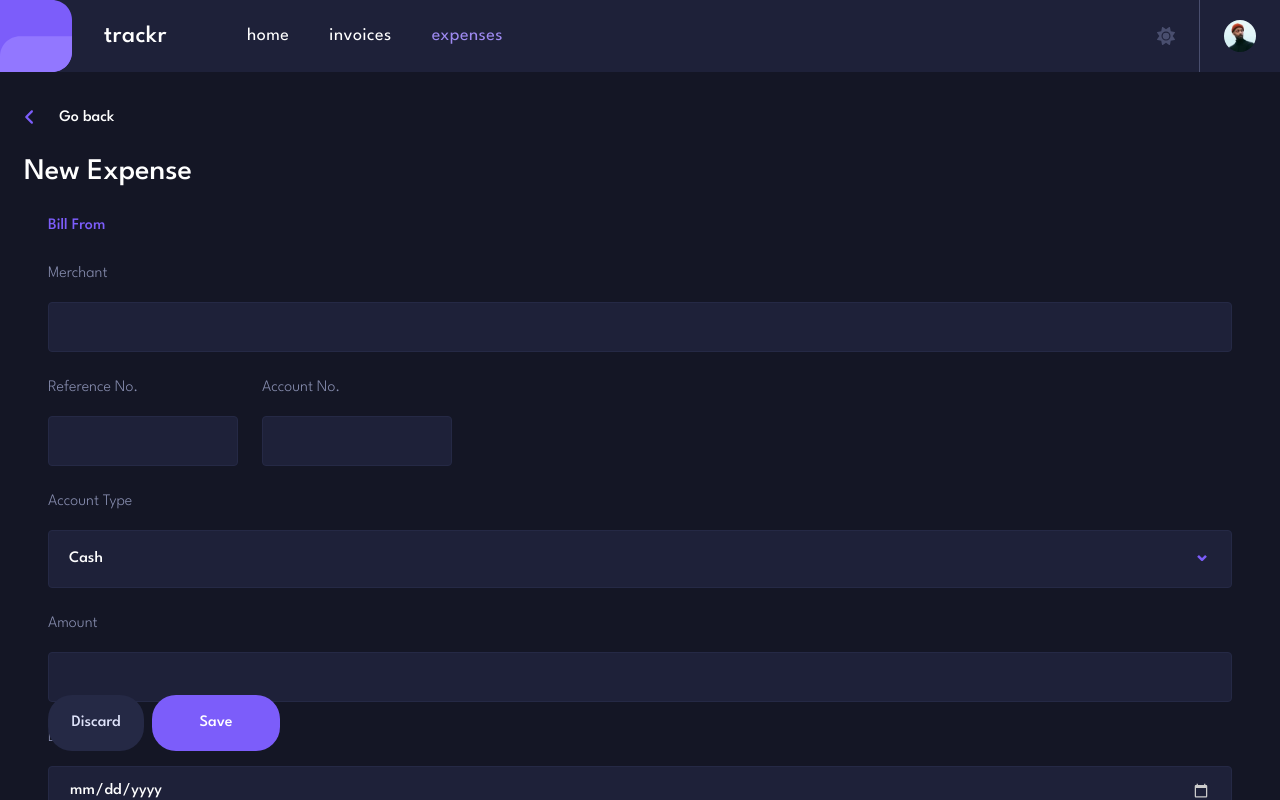
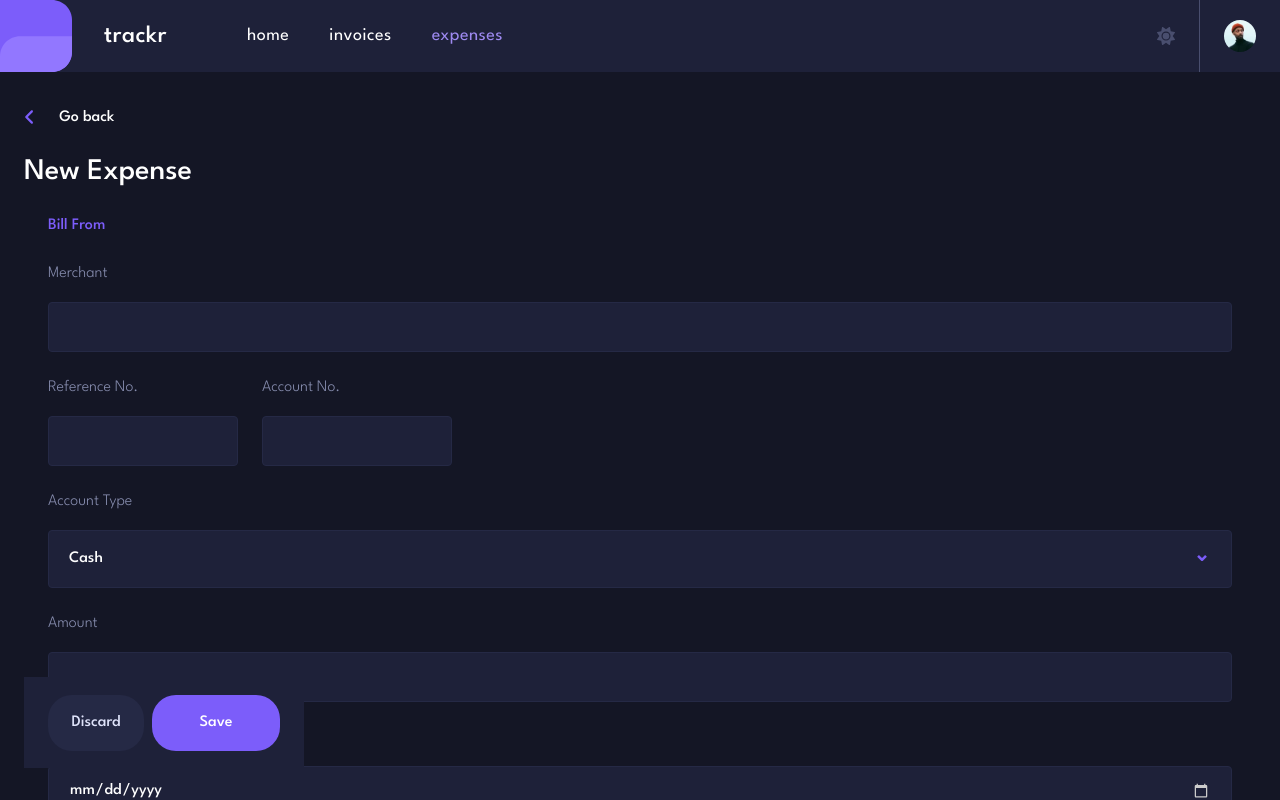
Before and after one commit to neshacascia/trackr, a Next.js app: page /expenses/new-expense in a window 1280 px wide. Shown: the top 800 px of the page. Built offline with nearby package versions, Linux system fonts and the light colour scheme.

Commit message:
removed transparent background

```diff
--- a/components/FormFooter.js
+++ b/components/FormFooter.js
@@ -27,7 +27,7 @@ export default function FormFooter({
     <footer
       className={`${
         isDarkMode ? 'bg-mainPurple' : 'bg-white'
-      } h-[91px] flex items-center gap-2 px-6 -mx-6 md:bg-transparent md:justify-end md:-mt-14 md:mb-8 md:fixed md:bottom-0`}
+      } h-[91px] flex items-center gap-2 px-6 -mx-6 md:justify-end md:-mt-14 md:mb-8 md:fixed md:bottom-0`}
     >
       <button
         type="button"
```
